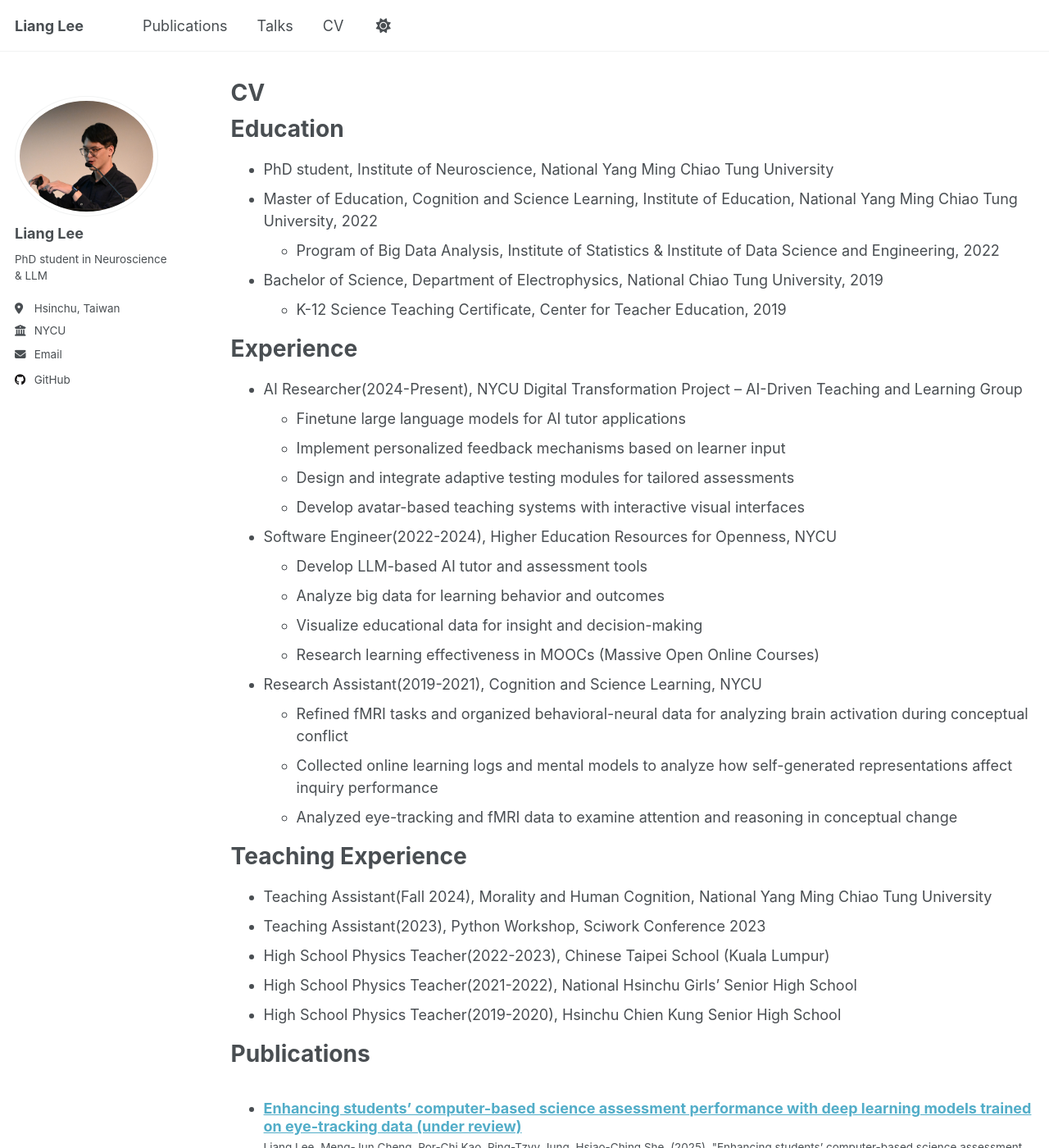
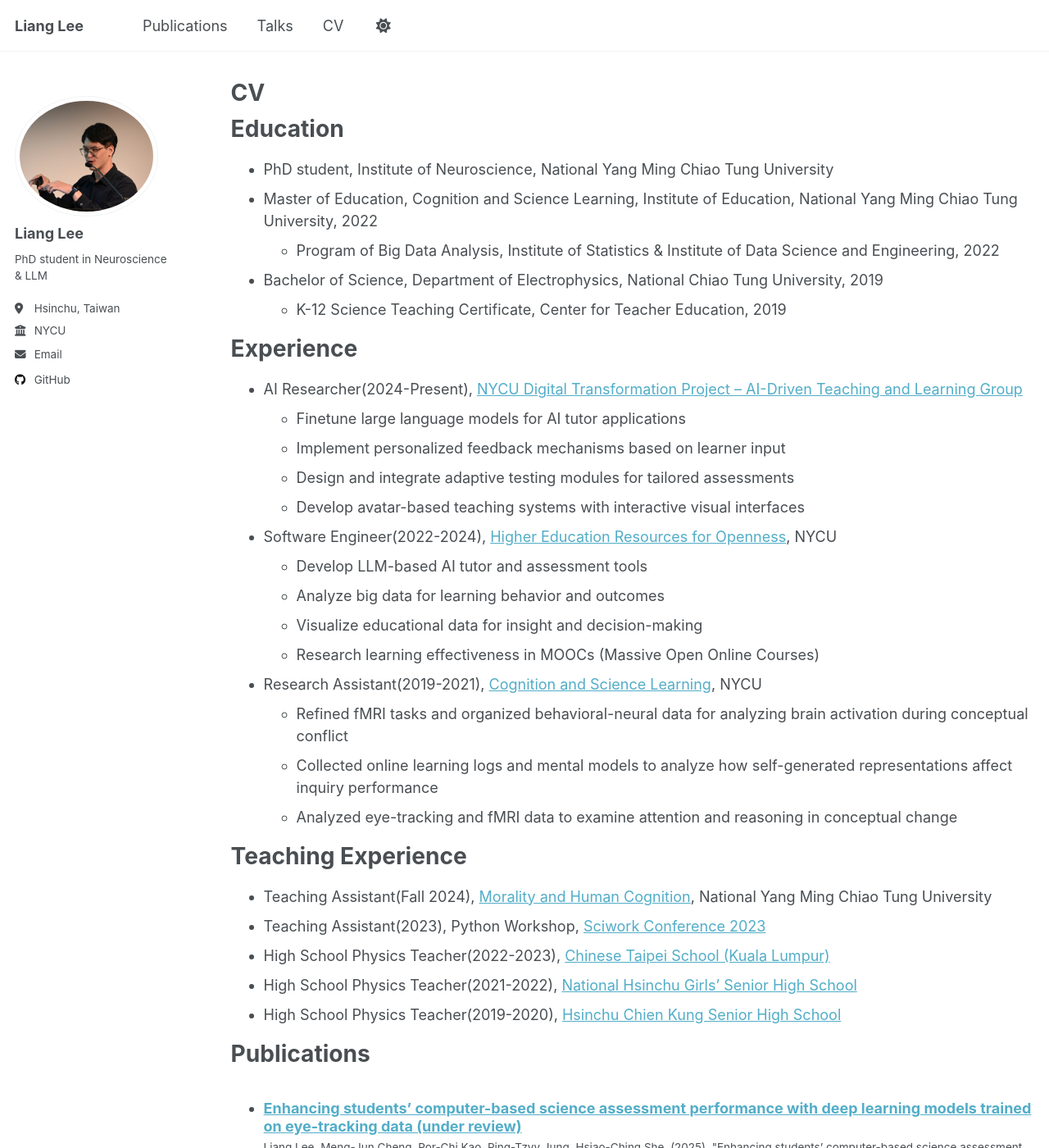
Before and after one commit to liangleeTW/liangleeTW.github.io, a Jekyll site: the page built from _pages/cv.md, in a window 1280 px wide and 1400 px high. Shown: the whole window at 82% size. Built offline with Jekyll 4.4.1, drawn with Linux system fonts in a browser that asks for light colours; some of the changed lines change nothing that is shown.

Commit message:
update cv

```diff
--- a/_pages/cv.md
+++ b/_pages/cv.md
@@ -19,30 +19,30 @@ Education
 
 Experience
 ======
-* AI Researcher(2024-Present), NYCU Digital Transformation Project – AI-Driven Teaching and Learning Group
+* AI Researcher(2024-Present), [NYCU Digital Transformation Project – AI-Driven Teaching and Learning Group](https://www.nycu.edu.tw/nycu/en/app/news/view?module=headnews&id=552&serno=382d26e2-a3d0-4ea3-a9e7-8f871a0c3677)
   * Finetune large language models for AI tutor applications
   * Implement personalized feedback mechanisms based on learner input
   * Design and integrate adaptive testing modules for tailored assessments
   * Develop avatar-based teaching systems with interactive visual interfaces
 
-* Software Engineer(2022-2024), Higher Education Resources for Openness, NYCU
+* Software Engineer(2022-2024), [Higher Education Resources for Openness](https://hero.nycu.edu.tw/), NYCU
   * Develop LLM-based AI tutor and assessment tools
   * Analyze big data for learning behavior and outcomes
   * Visualize educational data for insight and decision-making
   * Research learning effectiveness in MOOCs (Massive Open Online Courses)
 
-* Research Assistant(2019-2021), Cognition and Science Learning, NYCU
+* Research Assistant(2019-2021), [Cognition and Science Learning](https://esciedu.lab.nycu.edu.tw/hcshe/?page_id=614), NYCU
   * Refined fMRI tasks and organized behavioral-neural data for analyzing brain activation during conceptual conflict
   * Collected online learning logs and mental models to analyze how self-generated representations affect inquiry performance
   * Analyzed eye-tracking and fMRI data to examine attention and reasoning in conceptual change
 
 Teaching Experience
 ======
-* Teaching Assistant(Fall 2024), Morality and Human Cognition, National Yang Ming Chiao Tung University
-* Teaching Assistant(2023), Python Workshop, Sciwork Conference 2023
-* High School Physics Teacher(2022-2023), Chinese Taipei School (Kuala Lumpur)
-* High School Physics Teacher(2021-2022), National Hsinchu Girls’ Senior High School
-* High School Physics Teacher(2019-2020), Hsinchu Chien Kung Senior High School
+* Teaching Assistant(Fall 2024), [Morality and Human Cognition](https://timetable.nycu.edu.tw/?r=main/crsoutline&Acy=113&Sem=1&CrsNo=161056&lang=en-us), National Yang Ming Chiao Tung University
+* Teaching Assistant(2023), Python Workshop, [Sciwork Conference 2023](https://conf2023.sciwork.dev/)
+* High School Physics Teacher(2022-2023), [Chinese Taipei School (Kuala Lumpur)](https://www.cts.edu.my/)
+* High School Physics Teacher(2021-2022), [National Hsinchu Girls’ Senior High School](https://www.hgsh.hc.edu.tw/ischool/publish_page/0/)
+* High School Physics Teacher(2019-2020), [Hsinchu Chien Kung Senior High School](https://www.cksh.hc.edu.tw/nss/p/index)
 
 Publications
 ======
```
